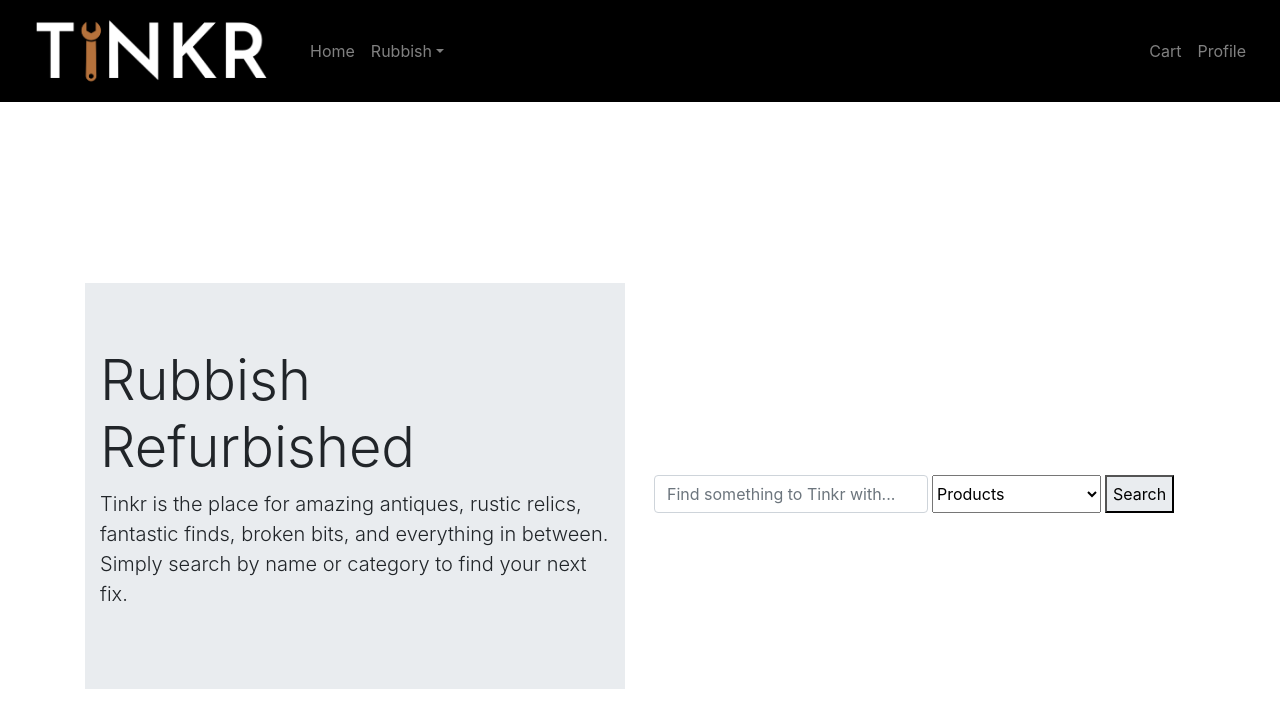
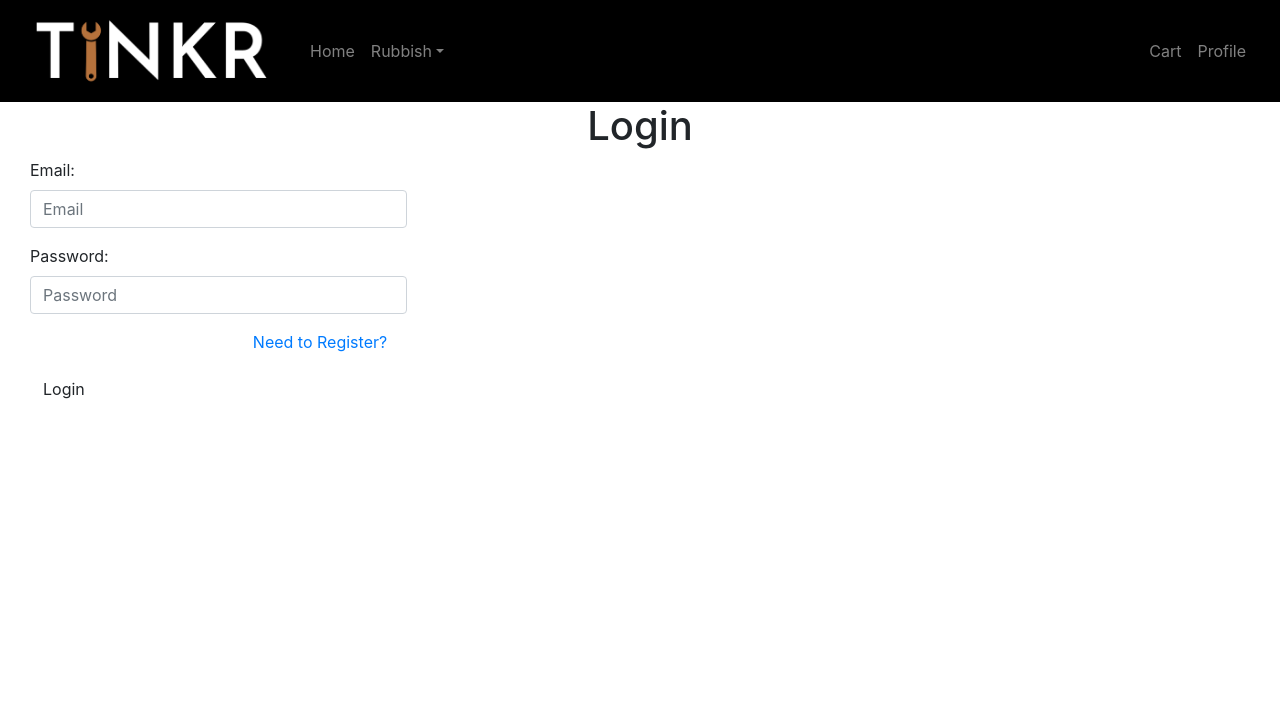
Before and after one commit to BillyCranston/Bangazon-Tinkr, a React (Create React App) app in the folder bangazon-tinkr.ui/: page / in a window 1280 px wide. Shown: the top 728 px of the page. Built offline with nearby package versions, Linux system fonts and the light colour scheme; no server answers.

Commit message:
auth WIP

```diff
--- a/bangazon-tinkr.ui/src/App/App.js
+++ b/bangazon-tinkr.ui/src/App/App.js
@@ -17,6 +17,7 @@ import Categories from '../components/pages/Categories/Categories';
 import SellerStore from '../components/pages/SellerStore/SellerStore';
 import SearchedRubbish from '../components/pages/SearchedRubbish/SearchedRubbish';
 import SearchedSeller from '../components/pages/SearchedSeller/SearchedSeller';
+import Login from '../components/pages/Login/Login';
 import './App.scss';
 
 const PublicRoute = ({ component: Component, authed, ...rest }) => {
@@ -50,6 +51,7 @@ class App extends React.Component {
       <Router>
         <MainNavbar authed={authed} />
         <Switch>
+          <Login />
           <PublicRoute path="/" exact component={Home} authed={authed} />
           <PublicRoute path="/profile" exact component={Profile} authed={authed} />
           <PublicRoute path="/shoppingCart" exact component={ShoppingCart} authed={authed} />
--- a/bangazon-tinkr.ui/src/components/pages/Categories/Categories.js
+++ b/bangazon-tinkr.ui/src/components/pages/Categories/Categories.js
@@ -65,19 +65,16 @@ class Categories extends React.Component {
     }
   }
 
-  showCategories = (categories) => {
-    return (
-      categories.map((category) => {
-        return (
+  showCategories = (categories) => (
+      categories.map((category) => (
           <div key={category.categoryId}>
             <h2>{category.name}</h2>
             <div className="card-group">
               {this.getThreeRubbishes(category.categoryId)}
             </div>
           </div>
-      )})
-    );
-  }
+      ))
+    )
 
   componentDidMount() {
     this.getCategories();
--- /dev/null
+++ b/bangazon-tinkr.ui/src/components/pages/Login/Login.js
@@ -0,0 +1,98 @@
+import React from 'react';
+import { Link } from 'react-router-dom';
+import authRequests from '../../../helpers/data/auth';
+
+class Login extends React.Component {
+  state = {
+    user: {
+      email: '',
+      password: '',
+    },
+  };
+
+  loginClickEvent = (e) => {
+    const { user } = this.state;
+    e.preventDefault();
+    authRequests
+      .loginUser(user)
+      .then(() => {
+        this.props.history.push('/trainers');
+      })
+      .catch((error) => {
+        console.error('there was an error in registering', error);
+      });
+  };
+
+  emailChange = (e) => {
+    const tempUser = { ...this.state.user };
+    tempUser.email = e.target.value;
+    this.setState({ user: tempUser });
+  };
+
+  passwordChange = (e) => {
+    const tempUser = { ...this.state.user };
+    tempUser.password = e.target.value;
+    this.setState({ user: tempUser });
+  };
+
+  render() {
+    const { user } = this.state;
+    return (
+      <div className="Login">
+        <div id="login-form">
+          <h1 className="text-center">Login</h1>
+          <form className="form-horizontal col-sm-6 col-sm-offset-3">
+            <div className="form-group">
+              <label htmlFor="inputEmail" className="col-sm-4 control-label">
+                Email:
+              </label>
+              <div className="col-sm-8">
+                <input
+                  type="email"
+                  className="form-control"
+                  id="inputEmail"
+                  placeholder="Email"
+                  value={user.email}
+                  onChange={this.emailChange}
+                />
+              </div>
+            </div>
+            <div className="form-group">
+              <label htmlFor="inputPassword" className="col-sm-4 control-label">
+                Password:
+              </label>
+              <div className="col-sm-8">
+                <input
+                  type="password"
+                  className="form-control"
+                  id="inputPassword"
+                  placeholder="Password"
+                  value={user.password}
+                  onChange={this.passwordChange}
+                />
+              </div>
+            </div>
+            <div className="form-group">
+              <div className="col-sm-12 text-center">
+                <Link to="/register">Need to Register?</Link>
+              </div>
+            </div>
+            <div className="form-group">
+              <div className="col-sm-12">
+                <button
+                  type="submit"
+                  className="btn btn-default col-xs-12"
+                  onClick={this.loginClickEvent}
+                >
+                  Login
+                </button>
+              </div>
+            </div>
+          </form>
+        </div>
+      </div>
+    );
+  }
+}
+
+export default Login;
--- a/bangazon-tinkr.ui/src/components/pages/SearchedRubbish/SearchedRubbish.js
+++ b/bangazon-tinkr.ui/src/components/pages/SearchedRubbish/SearchedRubbish.js
@@ -1,7 +1,6 @@
 import React from 'react';
 import productData from '../../../helpers/data/productData';
 import ProductGrid from '../../shared/ProductGrid/ProductGrid';
-
 
 class SearchedRubbish extends React.Component {
   state = {
--- /dev/null
+++ b/bangazon-tinkr.ui/src/helpers/data/auth.js
@@ -0,0 +1,48 @@
+import firebase from 'firebase';
+import axios from 'axios';
+
+const baseUrl = 'https://localhost:44392/api';
+// interceptors work by changing the outbound request before the xhr is sent
+// or by changing the response before it's returned to our .then() method.
+axios.interceptors.request.use((request) => {
+  const token = sessionStorage.getItem('token');
+  if (token != null) {
+    request.headers.Authorization = `Bearer ${token}`;
+  }
+  return request;
+}, (err) => Promise.reject(err));
+
+const registerUser = (user) =>
+  // sub out whatever auth method firebase provides that you want to use.
+  // eslint-disable-next-line implicit-arrow-linebreak
+  firebase.auth().createUserWithEmailAndPassword(user.email, user.password).then((cred) => {
+    // get email from firebase
+    const userInfo = { email: cred.user.email };
+    // get token from firebase
+    cred.user.getIdToken()
+      // save the token to the session storage
+      .then((token) => sessionStorage.setItem('token', token))
+      // save the user to the the api
+      .then(() => axios.post(`${baseUrl}/users`, userInfo));
+  });
+
+const loginUser = (user) =>
+  // sub out whatever auth method firebase provides that you want to use.
+  firebase.auth().signInWithEmailAndPassword(user.email, user.password).then((cred) => {
+    // get token from firebase
+    cred.user.getIdToken()
+      // save the token to the session storage
+      .then((token) => sessionStorage.setItem('token', token));
+  })
+;
+
+const logoutUser = () => firebase.auth().signOut();
+
+const getUid = () => firebase.auth().currentUser.uid;
+
+export default {
+  getUid,
+  loginUser,
+  logoutUser,
+  registerUser,
+};
```
Also changed, not shown: bangazon-tinkr.ui/src/Requests/connection.js (added), bangazon-tinkr.ui/src/components/pages/Login/Login.scss (added).
